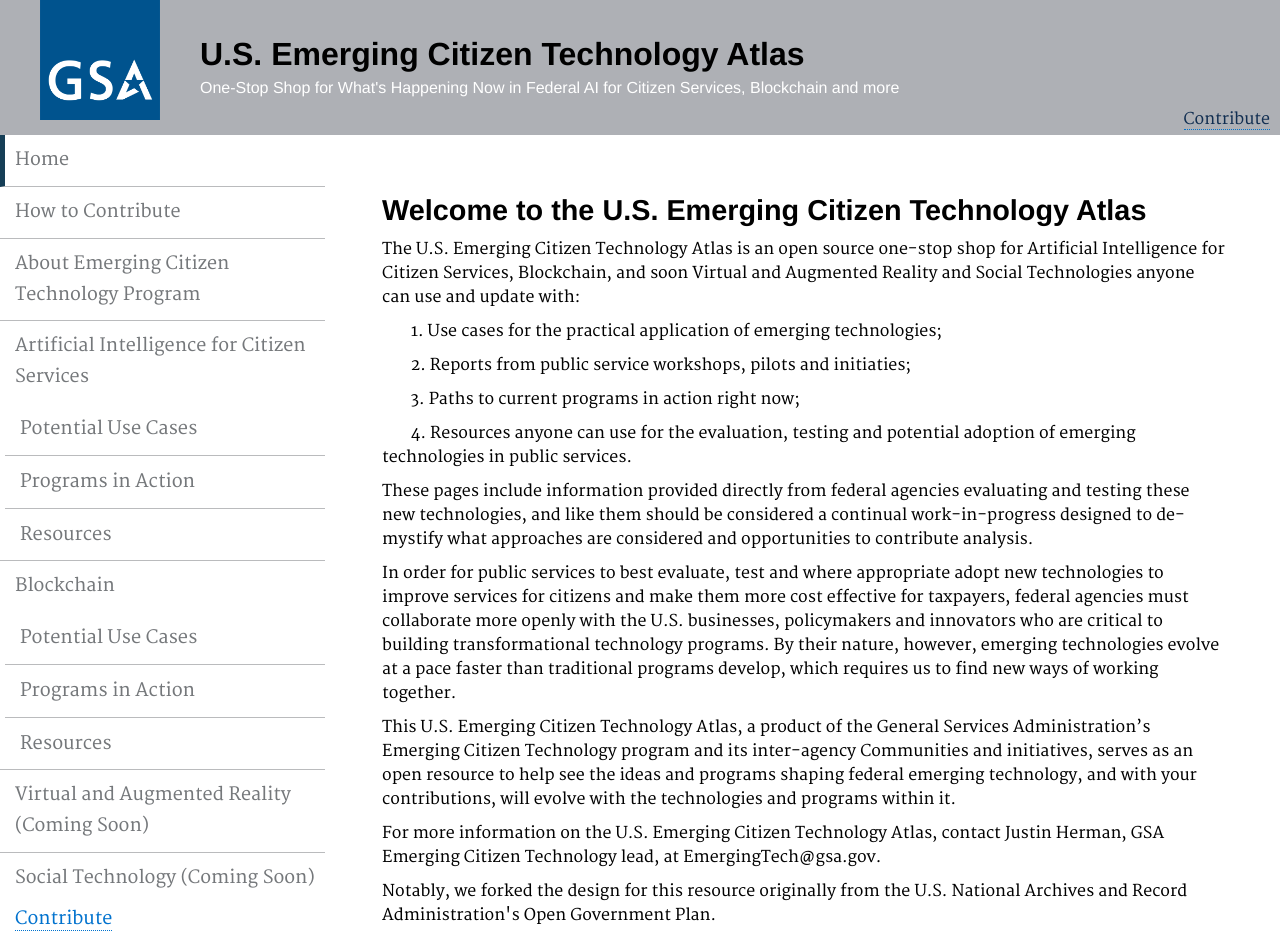
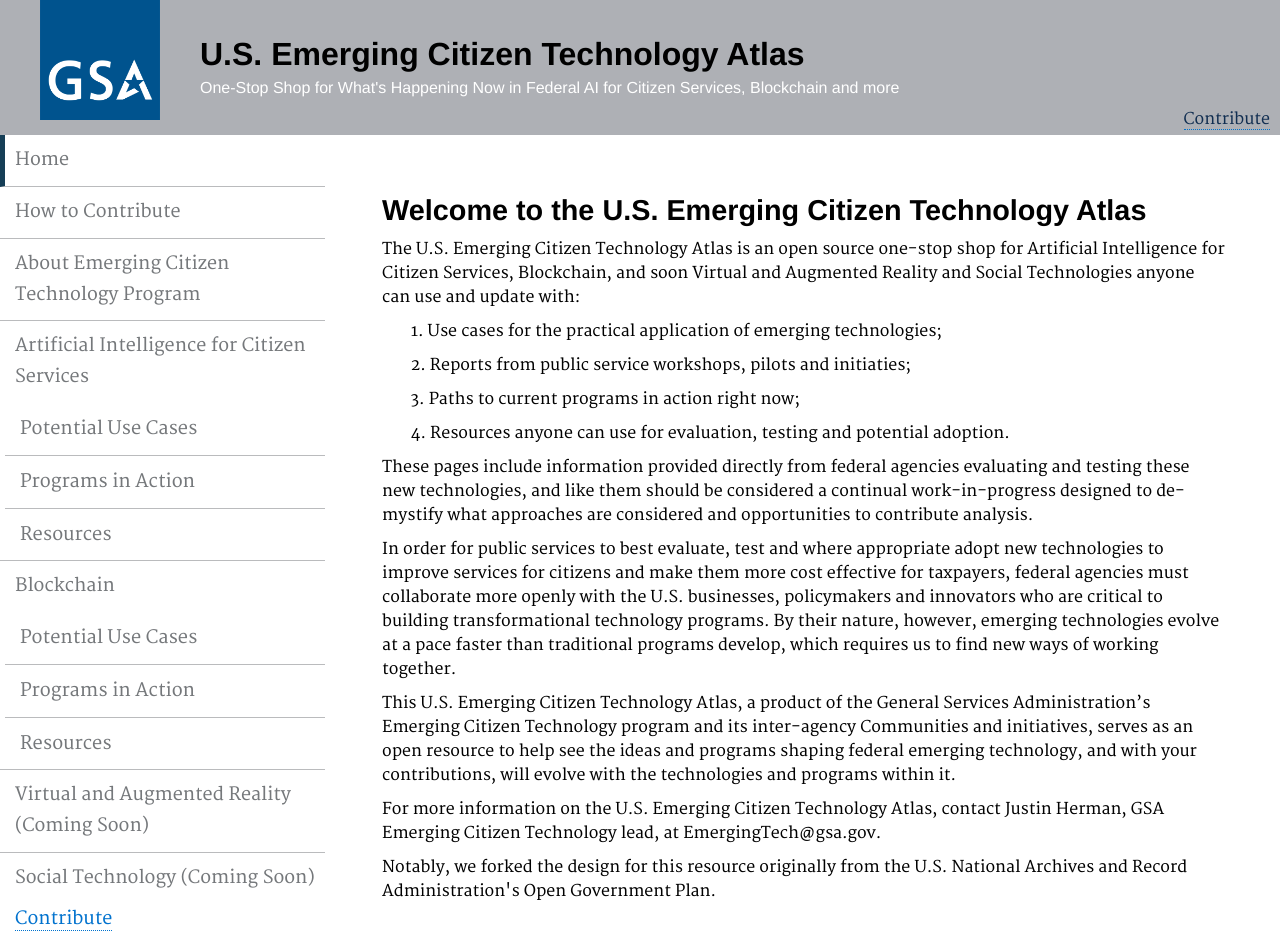
Before and after one commit to GSA/emerging-technology-atlas, a Jekyll site: the page built from pages/index.md, in a window 1280 px wide. Built offline with Jekyll 4.4.1, drawn with Linux system fonts in a browser that asks for light colours.

Commit message:
Update index.md

```diff
--- a/pages/index.md
+++ b/pages/index.md
@@ -13,8 +13,7 @@ description: ""
 <p>&nbsp;&nbsp;&nbsp;&nbsp;&nbsp;&nbsp; 1. Use cases for the practical application of emerging technologies;</p>
 <p>&nbsp;&nbsp;&nbsp;&nbsp;&nbsp;&nbsp; 2. Reports from public service workshops, pilots and initiaties;</p>
 <p>&nbsp;&nbsp;&nbsp;&nbsp;&nbsp;&nbsp; 3. Paths to current programs in action right now;</p>
-<p>&nbsp;&nbsp;&nbsp;&nbsp;&nbsp;&nbsp; 4. Resources anyone can use for the evaluation, testing and potential adoption of emerging technologies in public services.</p>
-
+<p>&nbsp;&nbsp;&nbsp;&nbsp;&nbsp;&nbsp; 4. Resources anyone can use for evaluation, testing and potential adoption.</p>
 
 <p>These pages include information provided directly from federal agencies evaluating and testing these new technologies, and like them should be considered a continual work-in-progress designed to de-mystify what approaches are considered and opportunities to contribute analysis.</p>
 
```
